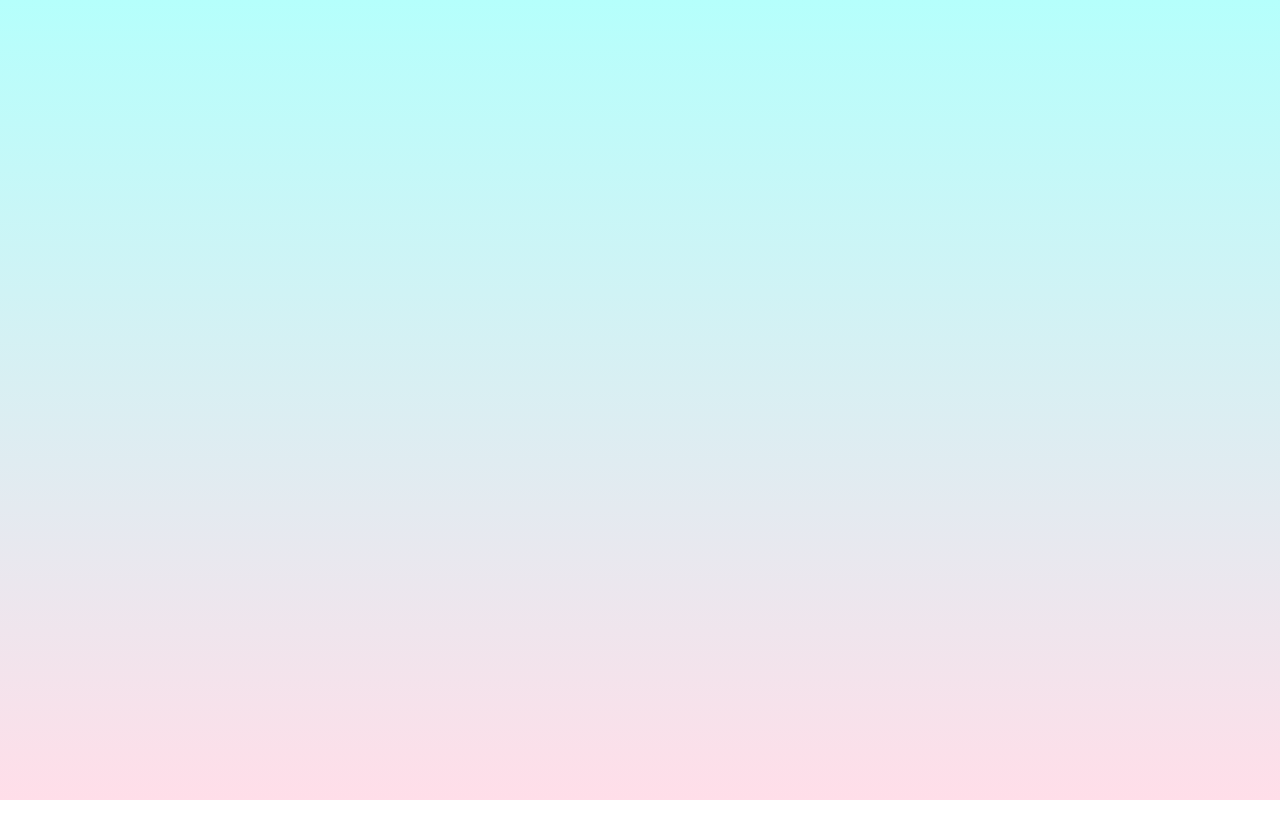
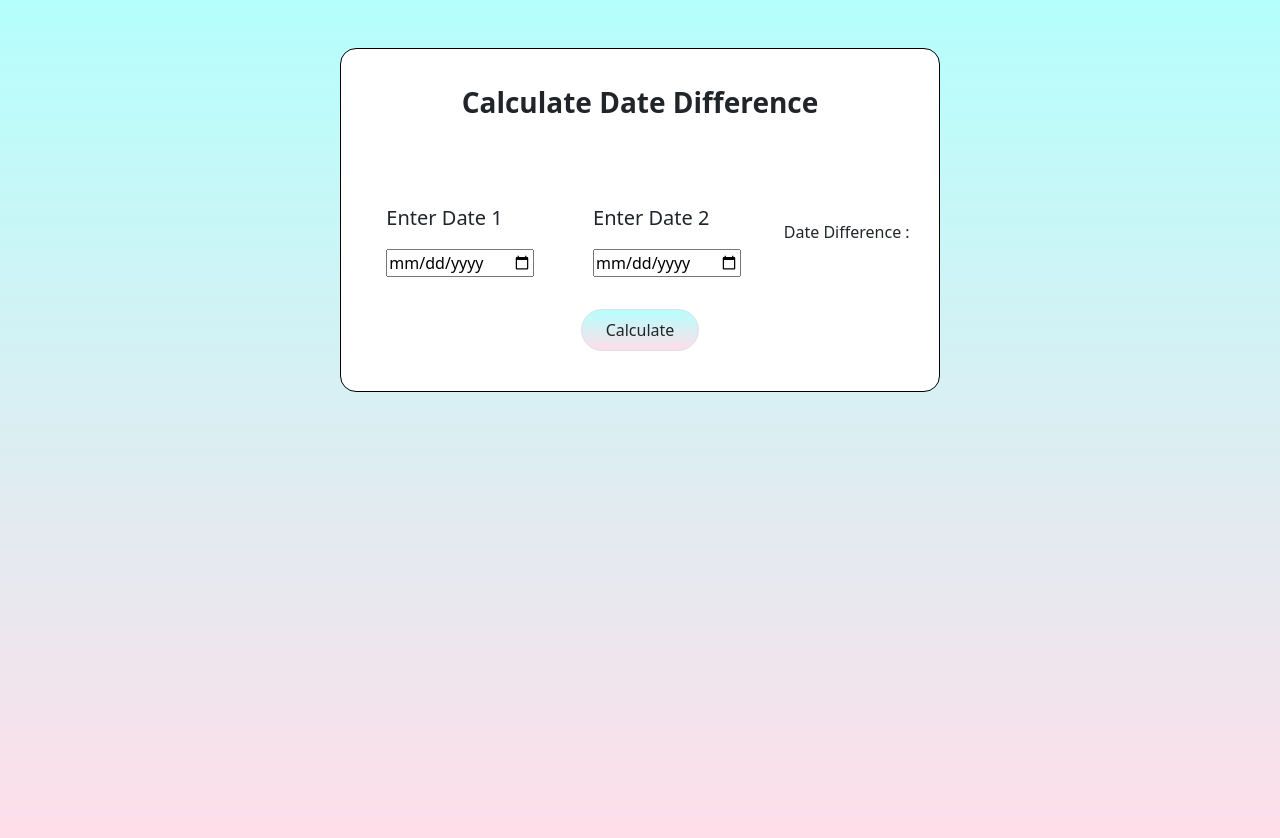
Before and after one commit to sahilPatil20/2-dates-diffr-js, a plain HTML site: page index.html in a window 1280 px wide. Before the commit the page ends 800 px from the top, so only its background shows below. Drawn offline with nearby package versions, Linux system fonts and the light colour scheme.

Commit message:
design created

```diff
--- a/index.html
+++ b/index.html
@@ -9,6 +9,21 @@
 </head>
 <body>
 
+    <div class="date-container bg-white m-5 p-3 d-block mx-auto rounded-4 border border-black">
+        <p class="pt-3 pb-5 text-center fs-3 fw-semibold">Calculate Date Difference</p>
+        <div class="d-flex justify-content-around align-items-center">
+            <div class="m-3">
+                <label for="date1" class="fs-5 fw-medium mb-3">Enter Date 1</label> <br>
+                <input type="date" id="date1">
+            </div>
+            <div class="m-3">
+                <label for="date2" class="fs-5 fw-medium mb-3">Enter Date 2</label> <br>
+                <input type="date" id="date2">
+            </div>
+            <p id="result">Date Difference : </p>
+        </div>
+        <button type="button" class="btn d-block mx-auto border rounded-pill mt-3 mb-4 py-2 px-4 fs-6 fw-medium">Calculate</button>
+    </div>
 
     <script src="https://cdn.jsdelivr.net/npm/bootstrap@5.3.3/dist/js/bootstrap.bundle.min.js" integrity="sha384-YvpcrYf0tY3lHB60NNkmXc5s9fDVZLESaAA55NDzOxhy9GkcIdslK1eN7N6jIeHz" crossorigin="anonymous"></script>
 </body>
--- a/style.css
+++ b/style.css
@@ -3,3 +3,12 @@ body {
     background-image: linear-gradient(0deg, #FFDEE9 0%, #B5FFFC 100%);
     min-height: 100vh;
 }
+
+.date-container {
+    width: 600px;
+}
+
+.btn {
+    background-color: #FFDEE9;
+    background-image: linear-gradient(0deg, #FFDEE9 0%, #B5FFFC 100%);
+}
```
